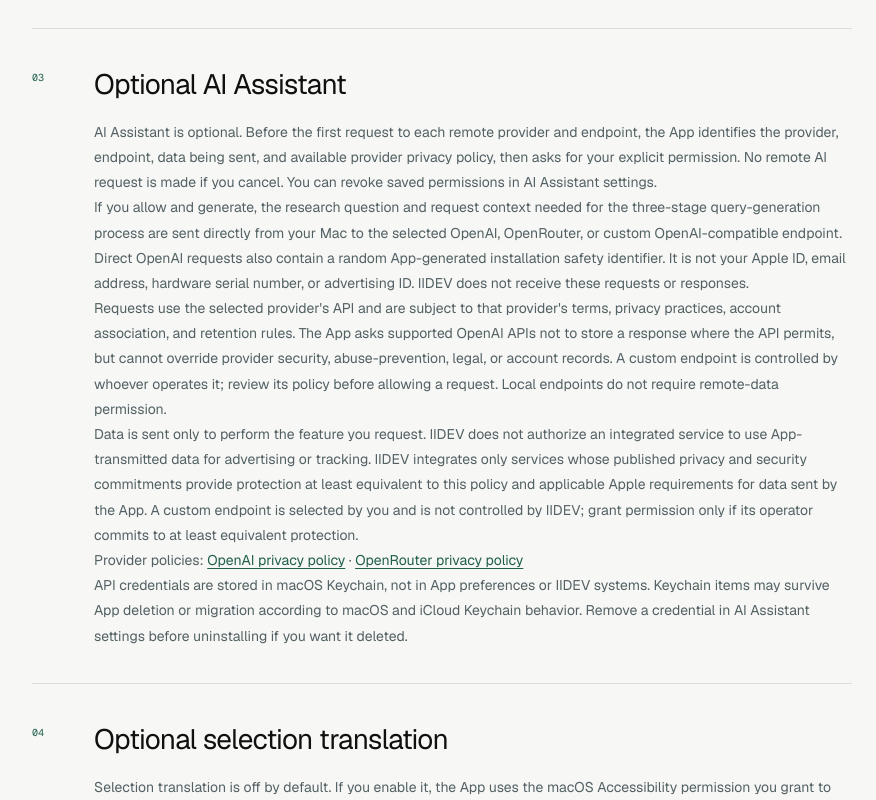
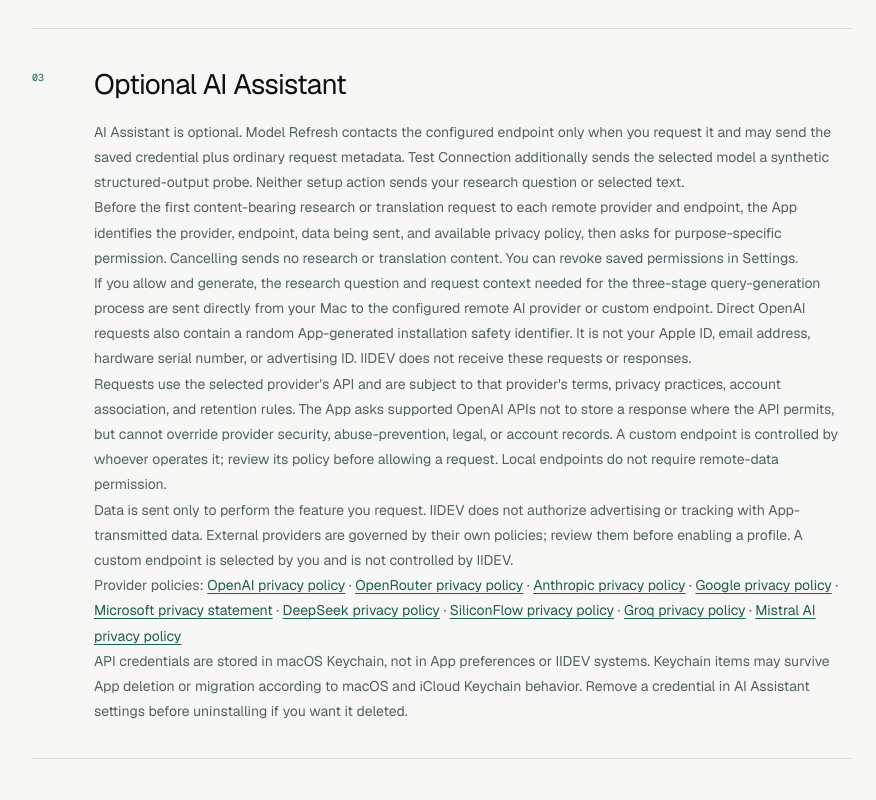
Before and after one commit to wosaide/wosaide-bar-site, a Next.js app: page /privacy in a window 1280 px wide. Shown: the part 1240-2040 px from the top of the page, without its empty margins (302-1178 px from the left). Built offline with nearby package versions, Linux system fonts and the light colour scheme.

Commit message:
Update provider and privacy documentation

```diff
--- a/app/privacy/page.tsx
+++ b/app/privacy/page.tsx
@@ -31,7 +31,7 @@
         </p>
         <h3>AI 助手</h3>
         <p>
-          AI 助手为可选功能。远程请求发送前，App 会显示服务商、端点和将发送的数据，并要求你明确允许。允许后，输入的研究问题、为完成请求所需的上下文及随机安装安全标识符（仅 OpenAI）会直接发送至你选择的 OpenAI、OpenRouter 或自定义兼容服务；IIDEV 不会接收这些内容。你可以在设置中撤回许可。API 密钥保存在 macOS 钥匙串中，可能在卸载 App 后仍由系统保留，直至你主动删除。
+          AI 助手为可选功能。只有你主动刷新模型或测试连接时，App 才会联系已配置端点；这些设置操作可能发送凭据、常规请求元数据及合成测试请求，但不会发送研究问题或所选文本。首次发送研究或翻译内容前，App 会显示服务商、端点及将发送的数据，并按用途要求明确许可。允许后，相关内容会直接发送至你配置的远程 AI 服务或自定义端点；仅直接 OpenAI 请求还会包含随机安装安全标识符。IIDEV 不接收这些内容。许可可在设置中撤回，API 密钥保存在 macOS 钥匙串中。
         </p>
         <h3>划词翻译与 EasyScholar</h3>
         <p>
@@ -68,7 +68,7 @@
         </p>
         <h3>AI 助手</h3>
         <p>
-          AI 助手為選用功能。傳送遠端要求前，App 會顯示供應商、端點及將傳送的資料，並要求你明確同意。同意後，研究問題、完成要求所需的內容，以及隨機安裝安全識別碼（僅 OpenAI）會直接傳送至你選擇的 OpenAI、OpenRouter 或自訂相容服務；IIDEV 不會接收這些內容。你可以在設定中撤回許可。API 金鑰儲存在 macOS 鑰匙圈中，解除安裝 App 後仍可能由系統保留，直到你主動刪除。
+          AI 助手為選用功能。只有你主動重新整理模型或測試連線時，App 才會聯絡已設定端點；這些設定操作可能傳送憑證、一般要求中繼資料及合成測試要求，但不會傳送研究問題或所選文字。首次傳送研究或翻譯內容前，App 會顯示供應商、端點及將傳送的資料，並按用途要求明確許可。同意後，相關內容會直接傳送至你設定的遠端 AI 服務或自訂端點；只有直接 OpenAI 要求還會包含隨機安裝安全識別碼。IIDEV 不接收這些內容。許可可在設定中撤回，API 金鑰儲存在 macOS 鑰匙圈中。
         </p>
         <h3>選取文字翻譯與 EasyScholar</h3>
         <p>
@@ -105,7 +105,7 @@
         </p>
         <h3>AI アシスタント</h3>
         <p>
-          AI アシスタントは任意の機能です。リモートリクエストを送信する前に、App はプロバイダー、エンドポイント、送信されるデータを表示し、明示的な許可を求めます。許可した場合、研究上の質問、リクエストの処理に必要なコンテキスト、およびランダムなインストール安全識別子（OpenAI のみ）が、選択した OpenAI、OpenRouter、または互換性のあるカスタムサービスに直接送信されます。IIDEV がこの内容を受信することはありません。許可は設定で取り消せます。API キーは macOS キーチェーンに保存され、App をアンインストールした後も、ユーザーが削除するまでシステムに残る場合があります。
+          AI アシスタントは任意の機能です。モデル更新または接続テストを明示的に実行した場合にのみ、設定済みエンドポイントへ接続します。これらの設定操作では認証情報、通常のリクエストメタデータ、合成テストリクエストが送信されることがありますが、研究上の質問や選択テキストは送信されません。研究または翻訳の内容を初めて送信する前に、App はプロバイダー、エンドポイント、送信データを表示し、用途別の明示的な許可を求めます。内容は設定したリモート AI サービスまたはカスタムエンドポイントへ直接送信され、OpenAI への直接リクエストだけにランダムなインストール安全識別子が含まれます。IIDEV は内容を受信しません。API キーは macOS キーチェーンに保存されます。
         </p>
         <h3>選択テキスト翻訳と EasyScholar</h3>
         <p>
@@ -142,7 +142,7 @@
         </p>
         <h3>AI 어시스턴트</h3>
         <p>
-          AI 어시스턴트는 선택 기능입니다. 원격 요청을 보내기 전에 App은 제공업체, 엔드포인트 및 전송할 데이터를 표시하고 사용자의 명시적 허용을 요청합니다. 허용하면 연구 질문, 요청 수행에 필요한 맥락 및 무작위 설치 안전 식별자(OpenAI에만 해당)가 선택한 OpenAI, OpenRouter 또는 호환되는 사용자 지정 서비스로 직접 전송됩니다. IIDEV는 이 내용을 받지 않습니다. 설정에서 허용을 철회할 수 있습니다. API 키는 macOS 키체인에 저장되며 App을 제거한 후에도 사용자가 직접 삭제할 때까지 시스템에 남아 있을 수 있습니다.
+          AI 어시스턴트는 선택 기능입니다. 모델 새로 고침이나 연결 테스트를 직접 실행한 경우에만 설정된 엔드포인트에 연결합니다. 이러한 설정 작업은 자격 증명, 일반 요청 메타데이터 및 합성 테스트 요청을 전송할 수 있지만 연구 질문이나 선택한 텍스트는 보내지 않습니다. 연구 또는 번역 내용을 처음 전송하기 전에 App은 제공업체, 엔드포인트와 전송 데이터를 표시하고 용도별 명시적 동의를 요청합니다. 내용은 설정한 원격 AI 서비스나 사용자 지정 엔드포인트로 직접 전송되며 OpenAI 직접 요청에만 무작위 설치 안전 식별자가 포함됩니다. IIDEV는 이 내용을 받지 않으며 API 키는 macOS 키체인에 저장됩니다.
         </p>
         <h3>선택 텍스트 번역 및 EasyScholar</h3>
         <p>
@@ -179,7 +179,7 @@
         </p>
         <h3>Asistente de IA</h3>
         <p>
-          El Asistente de IA es opcional. Antes de enviar una solicitud remota, la App muestra el proveedor, el punto de conexión y los datos que se enviarán, y solicita tu permiso expreso. Si lo autorizas, la pregunta de investigación, el contexto necesario para completar la solicitud y un identificador de seguridad de instalación aleatorio (solo con OpenAI) se envían directamente al servicio OpenAI, OpenRouter o compatible personalizado que hayas elegido. IIDEV no recibe ese contenido. Puedes retirar el permiso en Ajustes. Las claves API se guardan en el llavero de macOS y pueden permanecer en el sistema después de desinstalar la App hasta que las elimines.
+          El Asistente de IA es opcional. La App solo contacta el endpoint configurado cuando actualizas los modelos o pruebas la conexión; estas acciones pueden enviar credenciales, metadatos habituales y una prueba sintética, pero no tu pregunta de investigación ni el texto seleccionado. Antes de enviar por primera vez contenido de investigación o traducción, la App muestra el proveedor, el endpoint y los datos y solicita un permiso específico para ese uso. El contenido se envía directamente al proveedor de IA remoto o endpoint personalizado configurado; solo las solicitudes directas a OpenAI incluyen un identificador de seguridad de instalación aleatorio. IIDEV no recibe el contenido y las claves API se guardan en el llavero de macOS.
         </p>
         <h3>Traducción de texto seleccionado y EasyScholar</h3>
         <p>
@@ -216,7 +216,7 @@
         </p>
         <h3>Assistente de IA</h3>
         <p>
-          O Assistente de IA é opcional. Antes de enviar uma solicitação remota, o App mostra o provedor, o endpoint e os dados que serão enviados, e solicita sua permissão expressa. Se você permitir, a pergunta de pesquisa, o contexto necessário para concluir a solicitação e um identificador aleatório de segurança da instalação (somente para OpenAI) serão enviados diretamente ao serviço OpenAI, OpenRouter ou compatível personalizado que você escolher. A IIDEV não recebe esse conteúdo. A permissão pode ser revogada nos Ajustes. As chaves de API são armazenadas nas Chaves do macOS e podem permanecer no sistema após a desinstalação do App até que você as exclua.
+          O Assistente de IA é opcional. O App só contata o endpoint configurado quando você atualiza os modelos ou testa a conexão; essas ações podem enviar credenciais, metadados comuns e uma sondagem sintética, mas não a pergunta de pesquisa nem o texto selecionado. Antes do primeiro envio de conteúdo de pesquisa ou tradução, o App mostra o provedor, o endpoint e os dados e solicita permissão específica para essa finalidade. O conteúdo segue diretamente ao provedor remoto de IA ou endpoint personalizado configurado; somente solicitações diretas à OpenAI incluem um identificador aleatório de segurança da instalação. A IIDEV não recebe o conteúdo e as chaves de API ficam nas Chaves do macOS.
         </p>
         <h3>Tradução de texto selecionado e EasyScholar</h3>
         <p>
@@ -253,7 +253,7 @@
         </p>
         <h3>Assistant IA</h3>
         <p>
-          L’Assistant IA est facultatif. Avant d’envoyer une requête à distance, l’App affiche le fournisseur, le point de terminaison et les données qui seront envoyées, puis demande votre autorisation explicite. Si vous l’autorisez, la question de recherche, le contexte nécessaire au traitement de la requête et un identifiant de sécurité d’installation aléatoire (OpenAI uniquement) sont envoyés directement au service OpenAI, OpenRouter ou compatible personnalisé de votre choix. IIDEV ne reçoit pas ce contenu. Vous pouvez retirer l’autorisation dans Réglages. Les clés API sont stockées dans le trousseau macOS et peuvent rester dans le système après la désinstallation de l’App jusqu’à ce que vous les supprimiez.
+          L’Assistant IA est facultatif. L’App ne contacte le point de terminaison configuré que lorsque vous actualisez les modèles ou testez la connexion ; ces actions peuvent envoyer les identifiants, des métadonnées ordinaires et une requête synthétique, mais ni votre question de recherche ni le texte sélectionné. Avant le premier envoi de contenu de recherche ou de traduction, l’App affiche le fournisseur, le point de terminaison et les données, puis demande une autorisation propre à cet usage. Le contenu est envoyé directement au fournisseur d’IA distant ou au point de terminaison personnalisé configuré ; seules les requêtes directes à OpenAI incluent un identifiant de sécurité d’installation aléatoire. IIDEV ne reçoit pas le contenu et les clés API restent dans le trousseau macOS.
         </p>
         <h3>Traduction du texte sélectionné et EasyScholar</h3>
         <p>
@@ -290,7 +290,7 @@
         </p>
         <h3>KI-Assistent</h3>
         <p>
-          Der KI-Assistent ist optional. Vor dem Senden einer Remote-Anfrage zeigt die App den Anbieter, den Endpunkt und die zu übertragenden Daten an und bittet um deine ausdrückliche Erlaubnis. Nach deiner Zustimmung werden die Forschungsfrage, der zur Bearbeitung erforderliche Kontext und eine zufällige Installations-Sicherheitskennung (nur bei OpenAI) direkt an den von dir gewählten Dienst OpenAI, OpenRouter oder einen kompatiblen benutzerdefinierten Dienst gesendet. IIDEV empfängt diese Inhalte nicht. Du kannst die Erlaubnis in den Einstellungen widerrufen. API-Schlüssel werden im macOS-Schlüsselbund gespeichert und können nach der Deinstallation der App im System verbleiben, bis du sie löschst.
+          Der KI-Assistent ist optional. Die App kontaktiert den konfigurierten Endpunkt nur, wenn du Modelle aktualisierst oder die Verbindung testest; dabei können Zugangsdaten, übliche Metadaten und eine synthetische Testanfrage gesendet werden, aber weder Forschungsfrage noch ausgewählter Text. Vor der ersten Übertragung von Forschungs- oder Übersetzungsinhalten zeigt die App Anbieter, Endpunkt und Daten an und bittet um eine zweckgebundene Erlaubnis. Inhalte gehen direkt an den konfigurierten Remote-KI-Anbieter oder benutzerdefinierten Endpunkt; nur direkte OpenAI-Anfragen enthalten eine zufällige Installations-Sicherheitskennung. IIDEV empfängt die Inhalte nicht, und API-Schlüssel bleiben im macOS-Schlüsselbund.
         </p>
         <h3>Übersetzung ausgewählter Texte und EasyScholar</h3>
         <p>
@@ -316,7 +316,7 @@
       eyebrow="Legal · Privacy"
       title="Privacy Policy"
       intro="WOS Aide Bar has no developer account system, advertising, tracking, or developer-operated analytics. Most data stays on your Mac. Optional features contact clearly identified third-party services only when you choose to use them."
-      updated="Effective August 12, 2026"
+      updated="Effective August 14, 2026"
       translations={translations}
     >
       <LegalSection number="01" title="Scope and controller">
@@ -362,17 +362,24 @@
 
       <LegalSection number="03" title="Optional AI Assistant">
         <p>
-          AI Assistant is optional. Before the first request to each remote
-          provider and endpoint, the App identifies the provider, endpoint,
-          data being sent, and available provider privacy policy, then asks for
-          your explicit permission. No remote AI request is made if you cancel.
-          You can revoke saved permissions in AI Assistant settings.
+          AI Assistant is optional. Model Refresh contacts the configured
+          endpoint only when you request it and may send the saved credential
+          plus ordinary request metadata. Test Connection additionally sends
+          the selected model a synthetic structured-output probe. Neither setup
+          action sends your research question or selected text.
+        </p>
+        <p>
+          Before the first content-bearing research or translation request to
+          each remote provider and endpoint, the App identifies the provider,
+          endpoint, data being sent, and available privacy policy, then asks
+          for purpose-specific permission. Cancelling sends no research or
+          translation content. You can revoke saved permissions in Settings.
         </p>
         <p>
           If you allow and generate, the research question and request context
           needed for the three-stage query-generation process are sent directly
-          from your Mac to the selected OpenAI, OpenRouter, or custom
-          OpenAI-compatible endpoint. Direct OpenAI requests also contain a
+          from your Mac to the configured remote AI provider or custom
+          endpoint. Direct OpenAI requests also contain a
           random App-generated installation safety identifier. It is not your
           Apple ID, email address, hardware serial number, or advertising ID.
           IIDEV does not receive these requests or responses.
@@ -388,13 +395,10 @@
         </p>
         <p>
           Data is sent only to perform the feature you request. IIDEV does not
-          authorize an integrated service to use App-transmitted data for
-          advertising or tracking. IIDEV integrates only services whose
-          published privacy and security commitments provide protection at
-          least equivalent to this policy and applicable Apple requirements
-          for data sent by the App. A custom endpoint is selected by you and is
-          not controlled by IIDEV; grant permission only if its operator
-          commits to at least equivalent protection.
+          authorize advertising or tracking with App-transmitted data. External
+          providers are governed by their own policies; review them before
+          enabling a profile. A custom endpoint is selected by you and is not
+          controlled by IIDEV.
         </p>
         <p>
           Provider policies:{" "}
@@ -403,6 +407,20 @@
           </a>
           {" · "}
           <a href="https://openrouter.ai/privacy">OpenRouter privacy policy</a>
+          {" · "}
+          <a href="https://www.anthropic.com/legal/privacy">Anthropic privacy policy</a>
+          {" · "}
+          <a href="https://policies.google.com/privacy">Google privacy policy</a>
+          {" · "}
+          <a href="https://privacy.microsoft.com/privacystatement">Microsoft privacy statement</a>
+          {" · "}
+          <a href="https://cdn.deepseek.com/policies/en-US/deepseek-privacy-policy.html">DeepSeek privacy policy</a>
+          {" · "}
+          <a href="https://docs.siliconflow.cn/en/legals/privacy-policy">SiliconFlow privacy policy</a>
+          {" · "}
+          <a href="https://groq.com/privacy-policy">Groq privacy policy</a>
+          {" · "}
+          <a href="https://legal.mistral.ai/terms/privacy-policy">Mistral AI privacy policy</a>
         </p>
         <p>
           API credentials are stored in macOS Keychain, not in App preferences
@@ -428,7 +446,7 @@
           the provider, endpoint, data disclosure, and privacy-policy link and
           asks for separate, purpose-scoped consent. If you allow the request,
           the selected text and translation direction are sent directly to the
-          chosen OpenAI, OpenRouter, or compatible endpoint. IIDEV does not
+          configured remote AI provider or custom endpoint. IIDEV does not
           receive the request or response. A local endpoint does not transmit
           the text to a third-party AI service.
         </p>
```
Also changed, not shown: app/_lib/site-copy.ts (+18 -18 lines), app/terms/page.tsx (+7 -7 lines).
